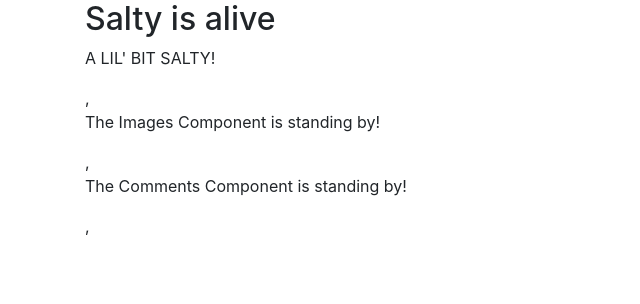
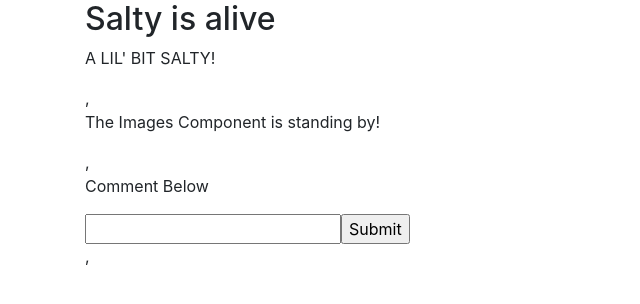
Before and after one commit to Salt-Squad/frontend, a React (Create React App) app: page / in a window 1280 px wide. Shown: the top 304 px of the page, without its empty margins (0-640 px from the left). Built offline with nearby package versions, Linux system fonts and the light colour scheme.

Commit message:
Build comment form in Comments.js

```diff
--- a/src/Comments.js
+++ b/src/Comments.js
@@ -4,7 +4,11 @@ class Comments extends Component {
 	render() {
 		return (
 			<div>
-				<p>The Comments Component is standing by!</p>
+				<p>Comment Below</p>
+				<form className="commentForm">
+					<input type="text" name="Comment" className="commentField"/>
+					<input type="submit" name="Submit" className="submitButton"/>
+				</form>
 			</div>
 		);
 	}
```
